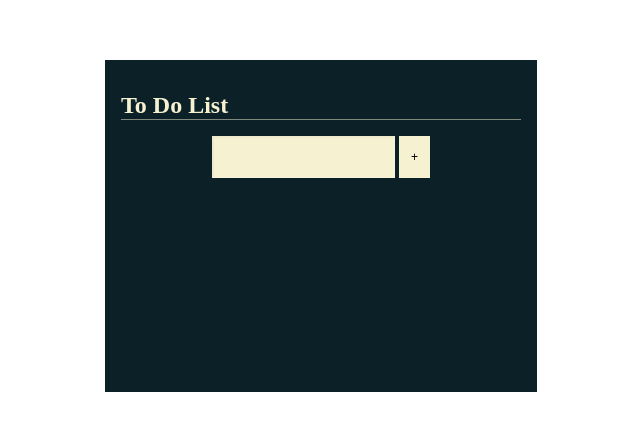
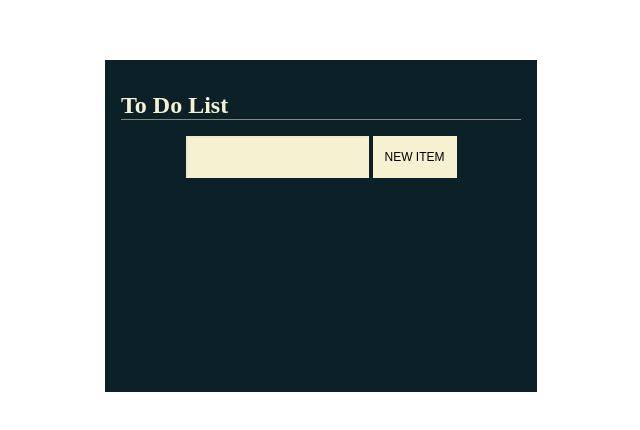
Before and after one commit to andresdslima/ToDoList, a plain HTML site: page index.html in a window 1280 px wide. Shown: the part 174-604 px from the top of the page, without its empty margins (319-959 px from the left). Drawn offline with Linux system fonts and the light colour scheme; a web font is replaced by a local one.

Commit message:
changing button

```diff
--- a/index.html
+++ b/index.html
@@ -16,7 +16,7 @@
 
         <form class="form" action="">
           <input class="form-input" type="text" data-form-input>
-          <button class="form-button" data-form-button> + </button>
+          <button class="form-button" data-form-button> New Item </button>
         </form>
 
         <ul class="list" data-list>
```
